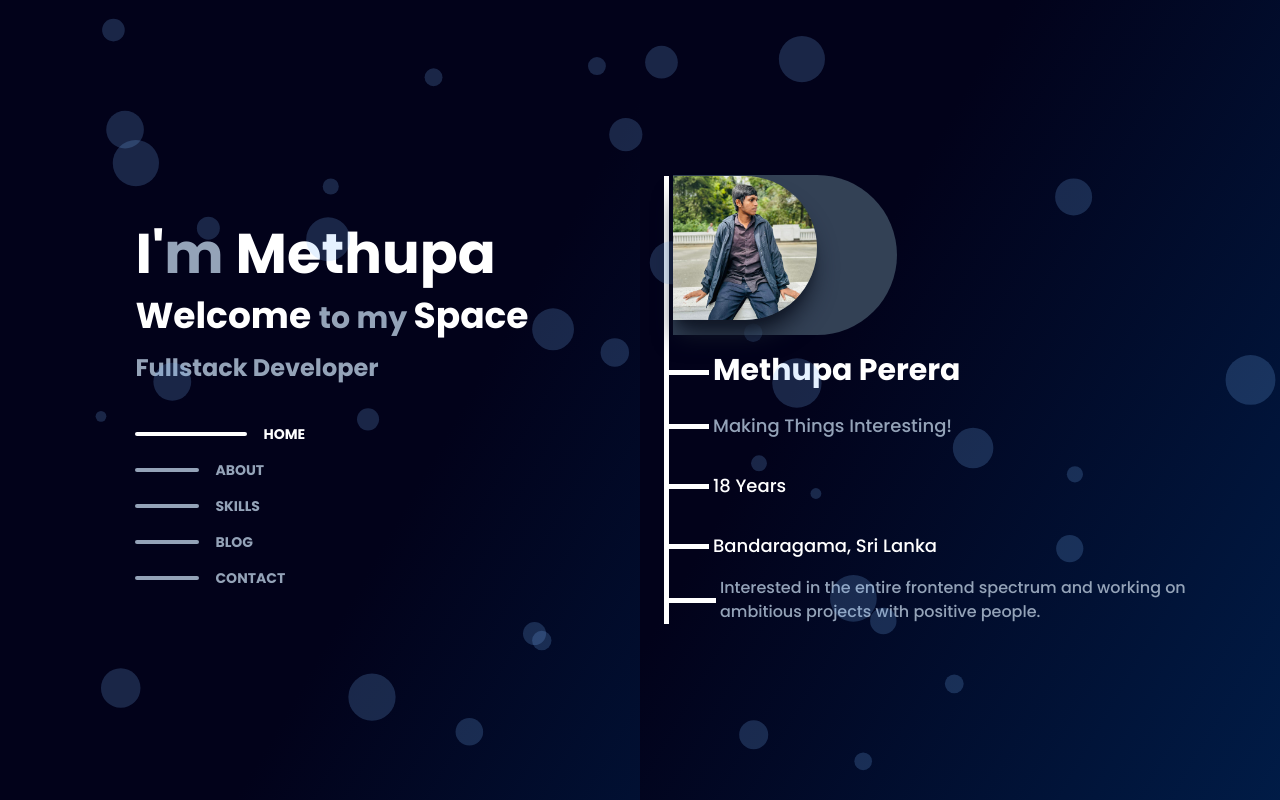
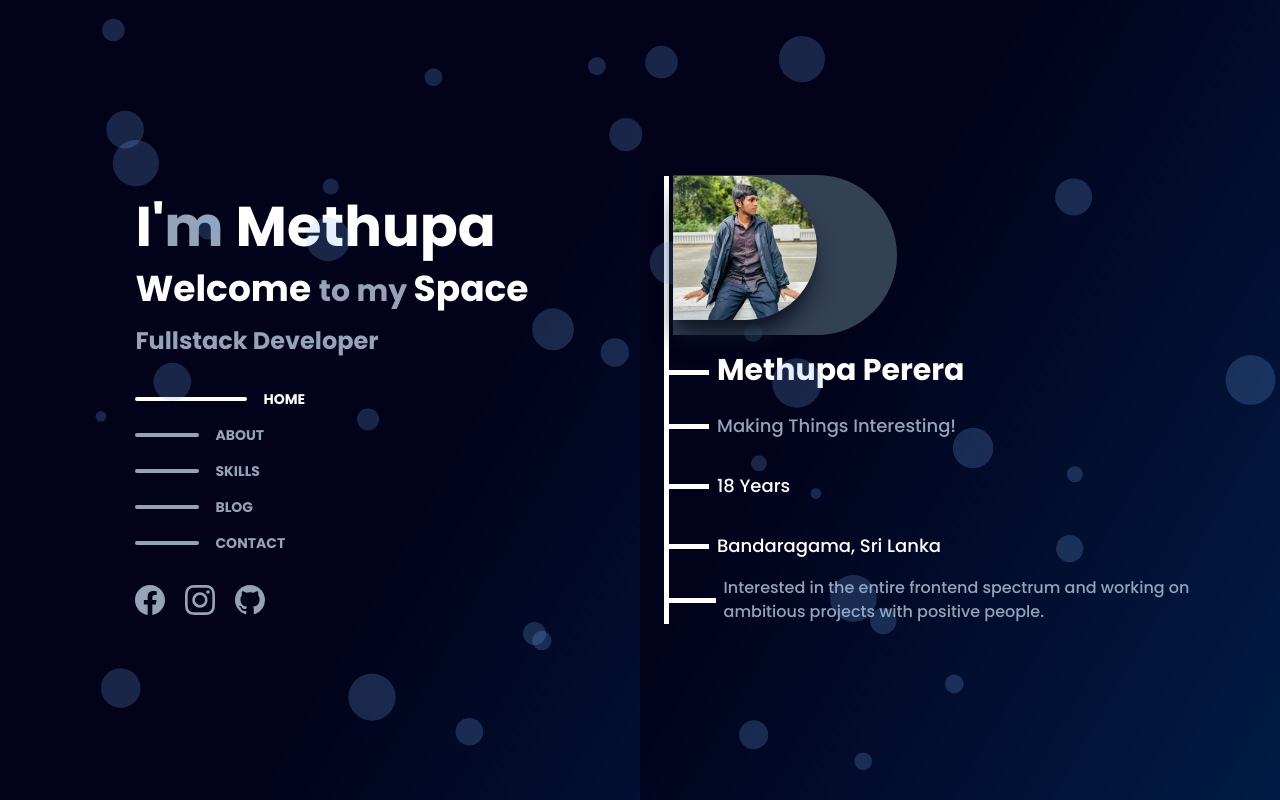
Before and after one commit to methupaPerera/my-portfolio, a React (Vite) app: page / in a window 1280 px wide. Shown: the top 800 px of the page. Built offline with nearby package versions, Linux system fonts and the light colour scheme.

Commit message:
Added social links to the main page.

```diff
--- /dev/null
+++ b/src/components/SocialIcon.jsx
@@ -0,0 +1,15 @@
+import React from "react";
+
+const SocialIcon = ({ link, children }) => {
+    return (
+        <a
+            href={link}
+            target="_blank"
+            className="text-3xl text-slate-400 hover:text-white duration-300"
+        >
+            {children}
+        </a>
+    );
+};
+
+export default SocialIcon;
--- a/src/components/index.jsx
+++ b/src/components/index.jsx
@@ -1,3 +1,4 @@
 export { default as Navbar } from "./Navbar";
 export { Profile, ProfileLarge } from "./Profile";
 export { default as Particle } from "./Particle";
+export { default as SocialIcon } from "./SocialIcon";
--- /dev/null
+++ b/src/data/socialLinks.jsx
@@ -0,0 +1,19 @@
+import { BsFacebook, BsGithub, BsInstagram } from "react-icons/bs";
+
+export const socialLinks = [
+    {
+        social: "Facebook",
+        link: "https://facebook.com/methupaB/",
+        icon: <BsFacebook />,
+    },
+    {
+        social: "Instagram",
+        link: "https://instagram.com/_methupa/",
+        icon: <BsInstagram />,
+    },
+    {
+        social: "Github",
+        link: "https://github.com/methupaPerera",
+        icon: <BsGithub />,
+    },
+];
--- a/src/pages/Home.jsx
+++ b/src/pages/Home.jsx
@@ -13,23 +13,23 @@ const Home = () => {
                 </div>
                 <div className="text-right ml-2 flex flex-col items-start">
                     <h1 className="text-3xl font-bold flex items-center -ml-2">
-                        <span className="mt-1 mr-1 w-10 h-[5px] bg-white"></span>
+                        <span className="mt-1 mr-2 w-10 h-[5px] bg-white"></span>
                         Methupa Perera{" "}
                     </h1>
                     <h2 className="mt-6 text-slate-400 font-medium text-lg flex items-center -ml-2">
-                        <span className="mr-1 w-10 h-[5px] bg-white"></span>
+                        <span className="mr-2 w-10 h-[5px] bg-white"></span>
                         Making Things Interesting!{" "}
                     </h2>
                     <h3 className="mt-8 flex items-center -ml-2 font-medium text-lg">
-                        <span className="mr-1 w-10 h-[5px] bg-white"></span>
+                        <span className="mr-2 w-10 h-[5px] bg-white"></span>
                         18 Years{" "}
                     </h3>
                     <h4 className="mt-8 flex items-center -ml-2 font-medium text-lg">
-                        <span className="mr-1 w-10 h-[5px] bg-white"></span>
+                        <span className="mr-2 w-10 h-[5px] bg-white"></span>
                         Bandaragama, Sri Lanka{" "}
                     </h4>
                     <p className="mt-4 w-5/6 md:w-full flex items-center -ml-2 font-medium text-slate-400 text-left">
-                        <span className="mr-1 w-[76px] h-[5px] bg-white"></span>
+                        <span className="mr-2 w-[76px] h-[5px] bg-white"></span>
                         Interested in the entire frontend spectrum and working
                         on ambitious projects with positive people.{" "}
                     </p>
--- a/src/pages/Main.jsx
+++ b/src/pages/Main.jsx
@@ -1,7 +1,9 @@
 import React from "react";
 import { Link } from "react-scroll";
 
-import { Profile } from "../components";
+import { Profile, SocialIcon } from "../components";
+
+import { socialLinks } from "../data/socialLinks";
 
 const Main = () => {
     return (
@@ -21,7 +23,7 @@ const Main = () => {
                     <h2 className="text-slate-400 text-2xl font-bold">
                         Fullstack Developer
                     </h2>
-                    <div className="hidden md:flex flex-col gap-4 mt-10">
+                    <div className="hidden md:flex flex-col gap-4 mt-8">
                         <NavigationLink to="home" />
                         <NavigationLink to="about" />
                         <NavigationLink to="skills" />
@@ -30,6 +32,15 @@ const Main = () => {
                     </div>
                     <div className="md:hidden block">
                         <Profile />
+                    </div>
+                    <div className="mt-10 md:mt-8 -ml-3 md:-ml-0 flex gap-5 justify-center md:justify-start">
+                        {socialLinks.map((link) => {
+                            return (
+                                <SocialIcon link={link.link} key={link.social}>
+                                    {link.icon}
+                                </SocialIcon>
+                            );
+                        })}
                     </div>
                 </div>
             </div>
```
